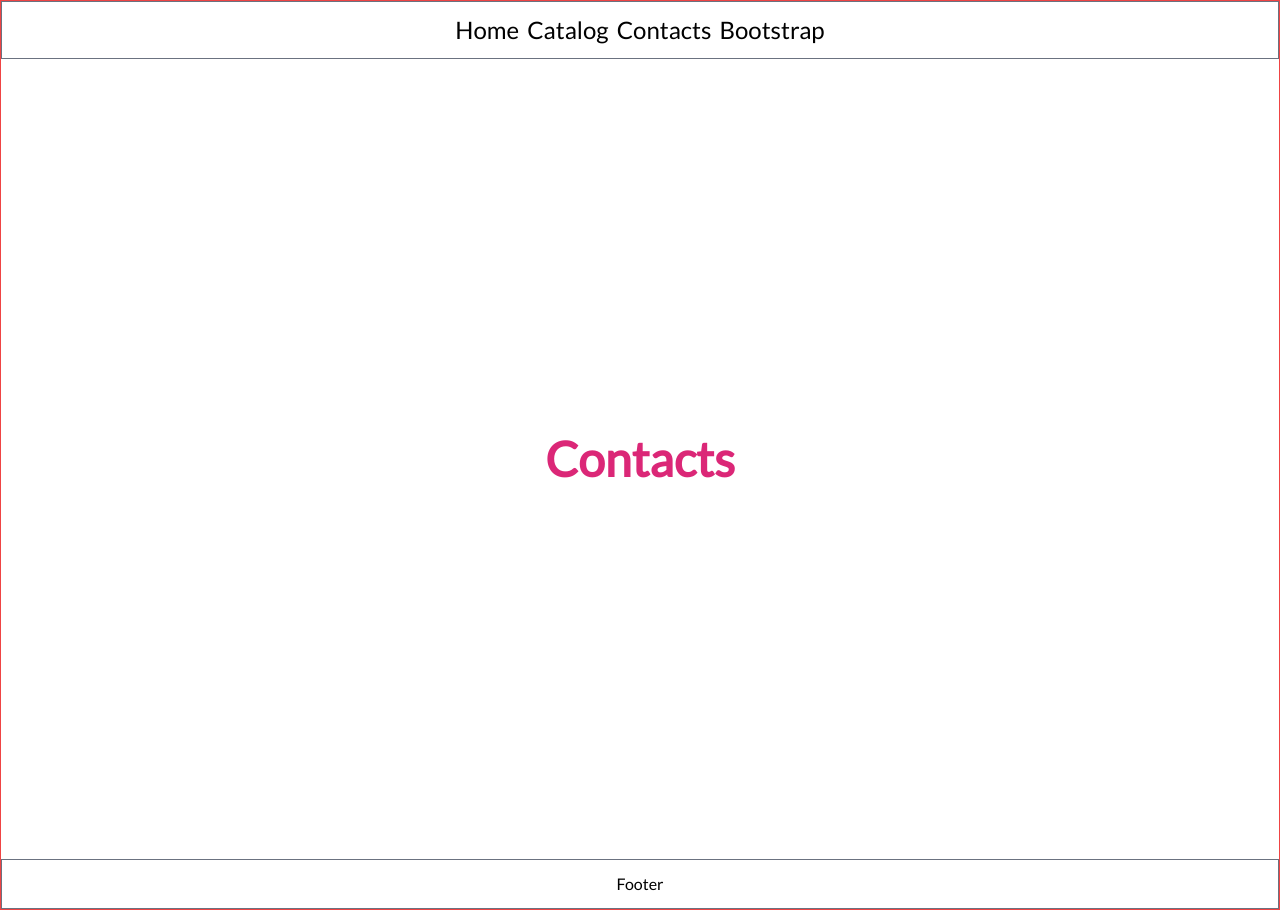
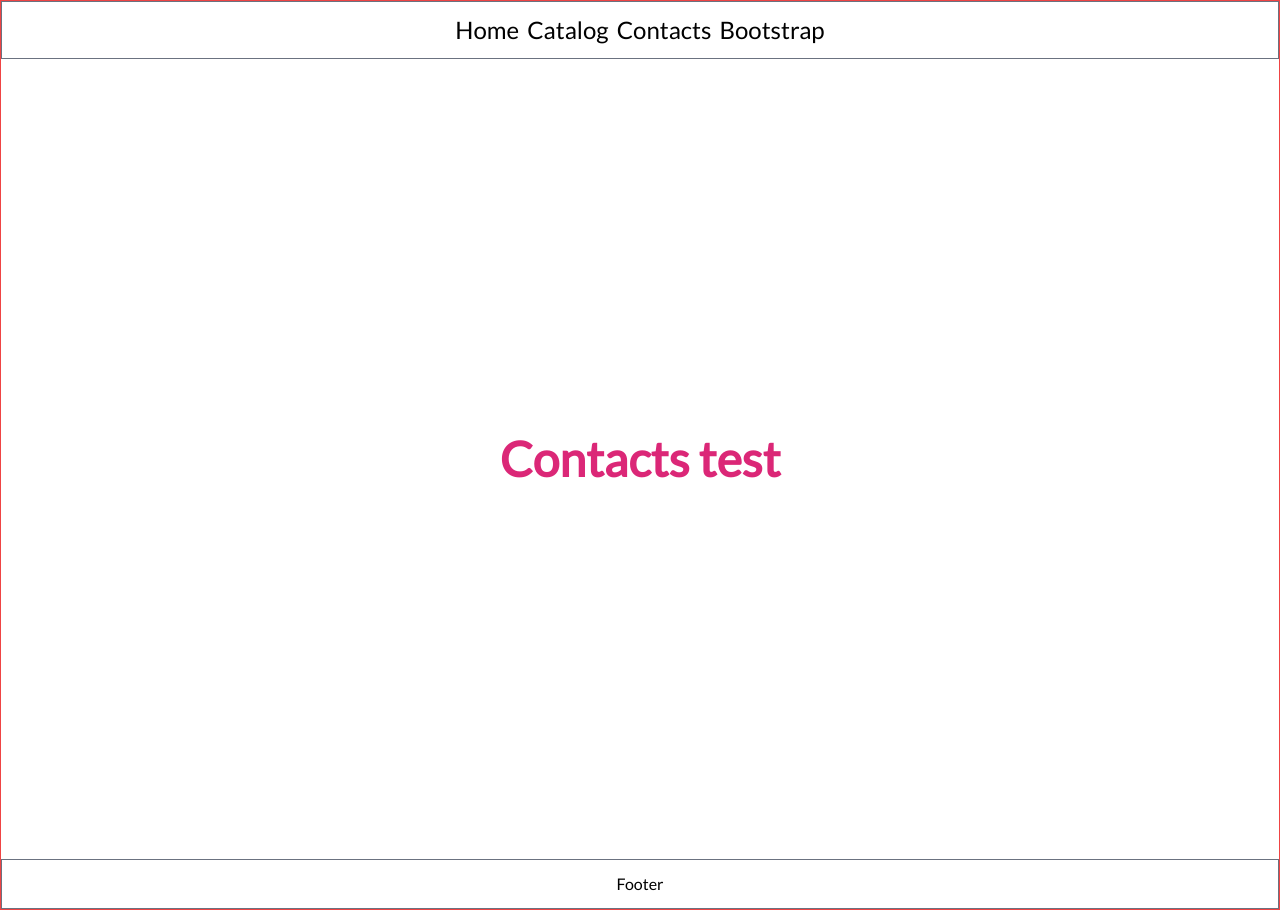
Before and after one commit to valerioacerbis/hello-next, a Next.js app: page /contacts in a window 1280 px wide. Built offline with nearby package versions, Linux system fonts and the light colour scheme.

Commit message:
Contacts edit

```diff
--- a/pages/contacts.tsx
+++ b/pages/contacts.tsx
@@ -2,7 +2,7 @@ function Contacts() {
     return (
         <div className="flex flex-col items-center justify-center	min-w-full min-h-screen	">
             <h1 className="text-5xl text-pink-600 font-bold  my-5">
-                Contacts
+                Contacts test
             </h1>
         </div>
     )
```
